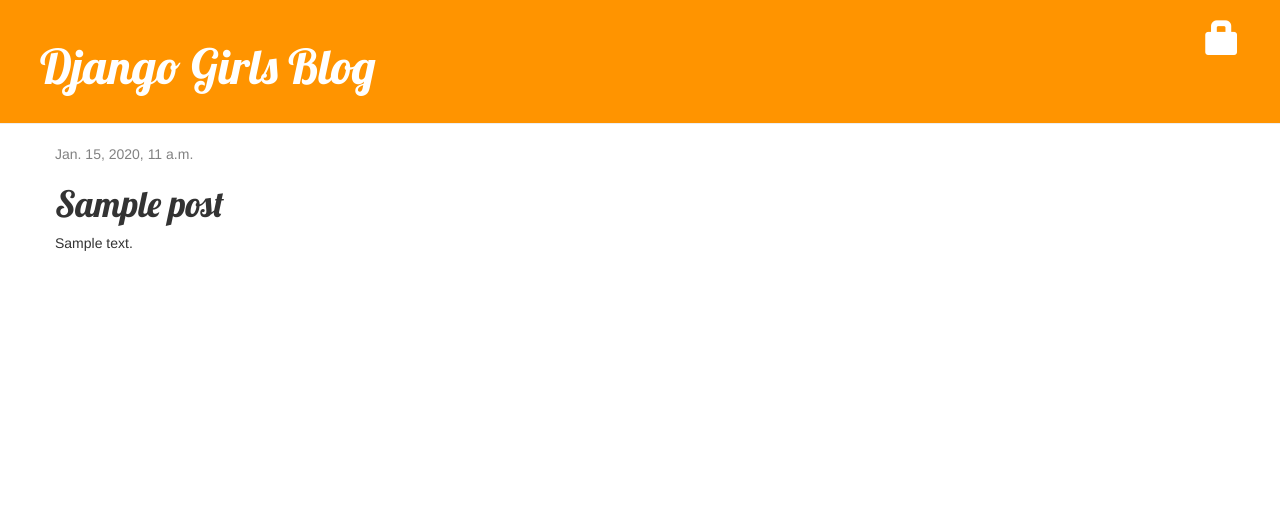
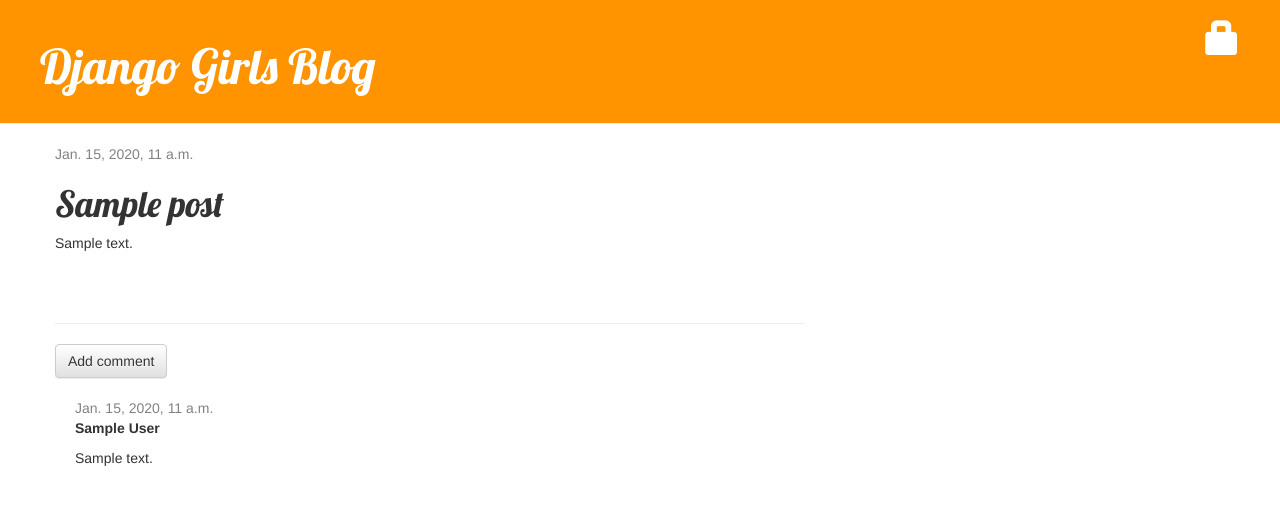
Before and after one commit to Mariele/Django2017, a Django app: page /post/1/ in a window 1280 px wide. Shown: the top 505 px of the page. Run offline with Django 3.2, Linux system fonts and the light colour scheme; tables that the repository leaves empty hold one stand-in row (values such as "Sample post"); some libraries are stand-ins or nearby versions.

Commit message:
comments

```diff
--- a/blog/admin.py
+++ b/blog/admin.py
@@ -1,4 +1,5 @@
 from django.contrib import admin
-from .models import Post
+from .models import Post, Comment
 
 admin.site.register(Post)
+admin.site.register(Comment)
--- a/blog/models.py
+++ b/blog/models.py
@@ -3,17 +3,35 @@ from django.utils import timezone
 
 
 class Post(models.Model):
-    author = models.ForeignKey('auth.User')
-    title = models.CharField(max_length=200)
+	author = models.ForeignKey('auth.User')
+	title = models.CharField(max_length=200)
+	text = models.TextField()
+	created_date = models.DateTimeField(
+			default=timezone.now)
+	published_date = models.DateTimeField(
+			blank=True, null=True)
+
+
+	def publish(self):
+		self.published_date = timezone.now()
+		self.save()
+
+	def __str__(self):
+		return self.title
+
+	def approved_comments(self):
+		return self.comments.filter(approved_comment=True)
+
+class Comment(models.Model):
+    post = models.ForeignKey('blog.Post', related_name='comments')
+    author = models.CharField(max_length=200)
     text = models.TextField()
-    created_date = models.DateTimeField(
-            default=timezone.now)
-    published_date = models.DateTimeField(
-            blank=True, null=True)
+    created_date = models.DateTimeField(default=timezone.now)
+    approved_comment = models.BooleanField(default=False)
 
-    def publish(self):
-        self.published_date = timezone.now()
+    def approve(self):
+        self.approved_comment = True
         self.save()
 
     def __str__(self):
-        return self.title
+        return self.text
--- a/blog/static/css/blog.css
+++ b/blog/static/css/blog.css
@@ -44,3 +44,7 @@ h1, h2, h3, h4 {
 .post h1 a, .post h1 a:visited {
     color: #000000;
 }
+
+.comment {
+    margin: 20px 0px 20px 20px;
+}
--- a/blog/templates/blog/post_detail.html
+++ b/blog/templates/blog/post_detail.html
@@ -16,4 +16,23 @@
         <h1>{{ post.title }}</h1>
         <p>{{ post.text|linebreaksbr }}</p>
     </div>
+	<hr>
+	<a class="btn btn-default" href="{% url 'add_comment_to_post' pk=post.pk %}">Add comment</a>
+	{% for comment in post.comments.all %}
+    {% if user.is_authenticated or comment.approved_comment %}
+    <div class="comment">
+        <div class="date">
+            {{ comment.created_date }}
+            {% if not comment.approved_comment %}
+                <a class="btn btn-default" href="{% url 'comment_remove' pk=comment.pk %}"><span class="glyphicon glyphicon-remove"></span></a>
+                <a class="btn btn-default" href="{% url 'comment_approve' pk=comment.pk %}"><span class="glyphicon glyphicon-ok"></span></a>
+            {% endif %}
+        </div>
+        <strong>{{ comment.author }}</strong>
+        <p>{{ comment.text|linebreaks }}</p>
+    </div>
+    {% endif %}
+{% empty %}
+    <p>No comments here yet :(</p>
+{% endfor %}
 {% endblock %}
--- a/blog/templates/blog/post_list.html
+++ b/blog/templates/blog/post_list.html
@@ -8,6 +8,7 @@
             </div>
             <h1><a href="{% url 'post_detail' pk=post.pk %}">{{ post.title }}</a></h1>
             <p>{{ post.text|linebreaksbr }}</p>
+			<a href="{% url 'post_detail' pk=post.pk %}">Comments: {{ post.approved_comments.count }}</a>
         </div>
     {% endfor %}
 {% endblock %}
--- a/blog/urls.py
+++ b/blog/urls.py
@@ -8,6 +8,9 @@ urlpatterns = [
 	url(r'^drafts/$', views.post_draft_list, name='post_draft_list'),
 	url(r'^post/(?P<pk>\d+)/publish/$', views.post_publish, name='post_publish'),
 	url(r'^post/(?P<pk>\d+)/remove/$', views.post_remove, name='post_remove'),
+	url(r'^post/(?P<pk>\d+)/comment/$', views.add_comment_to_post, name='add_comment_to_post'),
+	url(r'^comment/(?P<pk>\d+)/approve/$', views.comment_approve, name='comment_approve'),
+	url(r'^comment/(?P<pk>\d+)/remove/$', views.comment_remove, name='comment_remove'),
 
 
 ]
--- a/blog/views.py
+++ b/blog/views.py
@@ -3,29 +3,34 @@ from django.utils import timezone
 from django.shortcuts import redirect
 from django.contrib.auth.decorators import login_required
 
-from .models import Post
-from .forms import PostForm
+from .models import Post, Comment
+from .forms import PostForm, CommentForm
 
 def post_list(request):
     posts = Post.objects.filter(published_date__lte=timezone.now()).order_by('published_date')
     return render(request, 'blog/post_list.html', {'posts' : posts})
+
 @login_required
 def post_draft_list(request):
     posts = Post.objects.filter(published_date__isnull=True).order_by('created_date')
     return render(request, 'blog/post_draft_list.html', {'posts': posts})
+
 def post_detail(request, pk):
     post = get_object_or_404(Post, pk=pk)
     return render(request, 'blog/post_detail.html', {'post': post})
+
 @login_required
 def post_publish(request, pk):
     post = get_object_or_404(Post, pk=pk)
     post.publish()
     return redirect('post_detail', pk=pk)
+
 @login_required
 def post_remove(request, pk):
     post = get_object_or_404(Post, pk=pk)
     post.delete()
     return redirect('post_list')
+
 @login_required
 def post_new(request):
     if request.method == "POST":
@@ -39,6 +44,7 @@ def post_new(request):
     else:
         form = PostForm()
     return render(request, 'blog/post_edit.html', {'form': form})
+
 @login_required
 def post_edit(request, pk):
     post = get_object_or_404(Post, pk=pk)
@@ -53,3 +59,29 @@ def post_edit(request, pk):
     else:
         form = PostForm(instance=post)
     return render(request, 'blog/post_edit.html', {'form': form})
+
+def add_comment_to_post(request, pk):
+    post = get_object_or_404(Post, pk=pk)
+    if request.method == "POST":
+        form = CommentForm(request.POST)
+        if form.is_valid():
+            comment = form.save(commit=False)
+            comment.post = post
+            comment.save()
+            return redirect('post_detail', pk=post.pk)
+    else:
+        form = CommentForm()
+    return render(request, 'blog/add_comment_to_post.html', {'form': form})
+
+@login_required
+def comment_approve(request, pk):
+    comment = get_object_or_404(Comment, pk=pk)
+    comment.approve()
+    return redirect('post_detail', pk=comment.post.pk)
+
+@login_required
+def comment_remove(request, pk):
+    comment = get_object_or_404(Comment, pk=pk)
+    post_pk = comment.post.pk
+    comment.delete()
+    return redirect('post_detail', pk=post_pk)
```
Also changed, not shown: blog/forms.py (+7 -1 lines), blog/templates/blog/add_comment_to_post.html (added, +9 -0 lines), blog/migrations/0002_comment.py (added).
